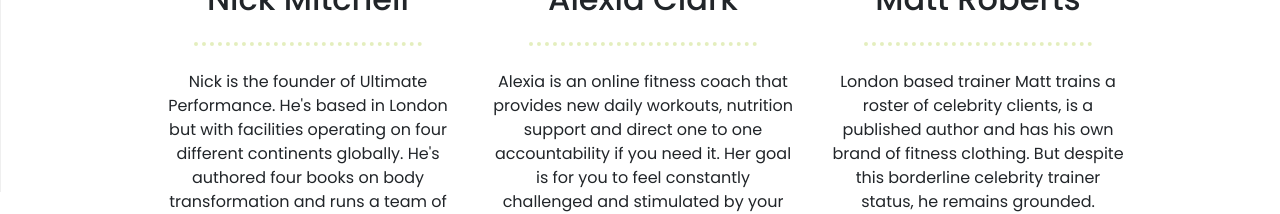
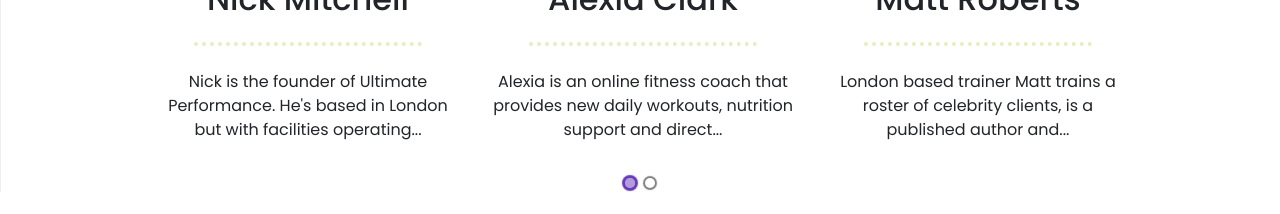
Before and after one commit to killy10o10/FitMeUp, a React (Create React App) app: page / in a window 1280 px wide. Shown: the part 608-822 px from the top of the page. Built offline with nearby package versions, Linux system fonts and the light colour scheme.

Commit message:
Fix Trainers Bio lines limit

```diff
--- a/src/components/TrainerList.js
+++ b/src/components/TrainerList.js
@@ -17,6 +17,7 @@ const TrainerList = (props) => {
     const {
       full_name, profile_pic, bio,
     } = item;
+    const limitedBio = bio.split(' ').slice(0, 15).join(' ');
     return (
       <div key={full_name} className="trainer-card gap-5 d-flex flex-column align-items-center justify-content-center">
         <NavLink to="/trainerDetails" state={item}>
@@ -30,7 +31,10 @@ const TrainerList = (props) => {
             <hr className="horizontal-border" />
           </div>
           <div className="trainer-description">
-            <p className="text-center">{bio}</p>
+            <p className="text-center">
+              {limitedBio}
+              ...
+            </p>
           </div>
         </div>
       </div>
```
